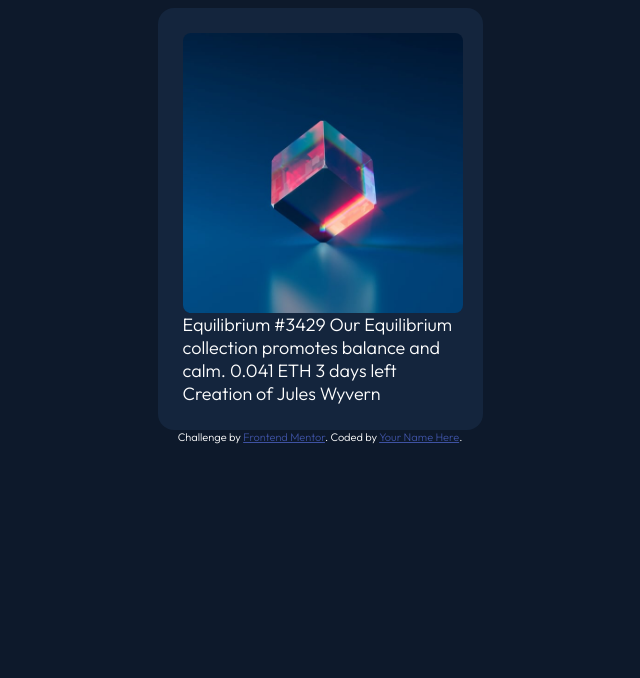
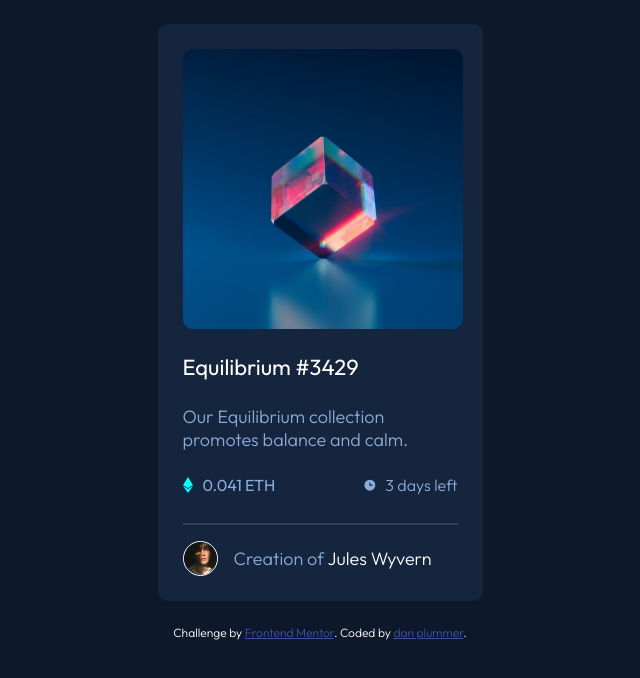
Before and after one commit to daniielrp/nft-starter-challenge, a plain HTML site: page index.html in a window 1280 px wide. Shown: the whole page, without its empty margins (320-960 px from the left). Drawn offline with Linux system fonts and the light colour scheme.

Commit message:
finish challenge, update readme

```diff
--- a/css/styles.css
+++ b/css/styles.css
@@ -1,46 +1,69 @@
 :root {
-    --card-bg: hsl(216,50%,16%);
-    --main-bg: hsl(217,54%,11%);
-    --overlay-bg: hsla(178, 100%, 50%, 0.4);
+    --card-colour: hsl(216,50%,16%);
+    --main-colour: hsl(217,54%,11%);
+    --overlay-colour: hsla(178, 100%, 50%, 0.4);
+    --cyan: hsla(178, 100%, 50%);
+    --soft-blue: hsl(215, 51%, 70%);
+    --white: hsl(0, 0%, 100%);
 
 
-    --b-radius: 8px;
+    --border-radius: 10px;
+    --margin: 24px;
 
-        /* weights */
-        --w-light: 300;
-        --w-medium: 400;
-        --w-heavy: 600;
+
+    --text-light: 300;
+    --text-medium: 400;
+    --text-heavy: 600;
+}
+* {
+    box-sizing: border-box;
+    margin: 0;
+    padding: 0;
 }
 body {
     font-size: 18px;
-    color: #fff;
-    font-weight: var(--w-light);
+    color: var(--white);
+    font-weight: var(--text-light);
     font-family: 'Outfit', sans-serif;
-    background-color: var(--main-bg);
+    background-color: var(--main-colour);
 }
-
+h1 {
+    font-size: 22px;
+    font-weight: var(--text-medium);
+    margin-bottom: var(--margin);
+}
+h1:hover {
+    color: var(--cyan);
+    cursor: pointer;
+}
+p {
+    color: var(--soft-blue);
+}
 .card {
-    border-radius: 1rem;
+    border-radius: var(--border-radius);
     padding: 25px;
-    background-color: var(--card-bg);
+    background-color: var(--card-colour);
     width: 325px;
     box-sizing: border-box;
     margin-left: auto;
     margin-right: auto;
+    margin-top: var(--margin);
+    margin-bottom: var(--margin);
 
 }
 .nft-image {
     position: relative;
     width: 280px;
     height: 280px;
-    border-radius: var(--b-radius);
+    border-radius: var(--border-radius);
     margin-left: auto;
     margin-right: auto;
     cursor: pointer;
+    margin-bottom: var(--margin);
 }
 .nft-image-base {
     width: 100%;
-    border-radius: var(--b-radius);
+    border-radius: var(--border-radius);
     object-fit: cover;
     object-position: center;
 }
@@ -49,16 +72,76 @@ body {
     position: absolute;
     width: 100%;
     height: 100%;
-    border-radius: var(--b-radius);
+    border-radius: var(--border-radius);
     opacity: 1;
     margin-left: auto;
     margin-right: auto;
 }
-.nft-image:hover .nft-image-overlay{
-    background-color: var(--overlay-bg)
+.nft-image:hover .nft-image-overlay {
+    background-color: var(--overlay-colour)
 }
 .view-icon{
     opacity: 0;
     position: absolute;
     top: 124px;
     left: 124px;
+}
+.nft-image:hover .view-icon {
+    opacity: 1;
+}
+.nft-desc {
+    margin-bottom: var(--margin);
+}
+.nft-info-box {
+    display: flex;
+    align-items: center;
+}
+.gap {
+    justify-content: space-between;
+}
+.nft-price {
+    display: flex;
+    align-items: center;
+}
+.nft-time {
+    display: flex;
+    align-items: center;
+}
+.eth-icon {
+    width: 10px;
+    margin-right: 10px;
+}
+.nft-price-text {
+    font-weight: var(--text-medium);
+    font-size: 16px;
+}
+.time-icon {
+    width: 14px;
+    margin-right: 8px;
+}
+.nft-time-text {
+    font-size: 16px;
+}
+.hr {
+    margin-top: 28px;
+    margin-bottom: 16px;
+    background-color: hsl(215, 32%, 27%);
+    height: 2px;
+}
+.creator-box {
+    display: flex;
+    align-items: center;
+}
+.avatar {
+    width: 35px;
+    border: 1px solid var(--white);
+    border-radius: 50%;
+    margin-right: 16px;
+}
+.creator-name {
+    color: var(--white);
+    cursor: pointer;
+}
+.creator-name:hover {
+    color: var(--cyan);
+}
--- a/index.html
+++ b/index.html
@@ -14,7 +14,7 @@
 
   <!-- Feel free to remove these styles or customise in your own stylesheet 👍 -->
   <style>
-    .attribution { font-size: 11px; text-align: center; }
+    .attribution { font-size: 12px; text-align: center; }
     .attribution a { color: hsl(228, 45%, 44%); }
   </style>
 </head>
@@ -24,20 +24,27 @@
     <div class="nft-image-overlay"><img src="images/icon-view.svg" width="32px" alt="overlay eye icon" class="view-icon"></div>
     <img class="nft-image-base" src="images/image-equilibrium.jpg" alt="image of the Equilibrium NFT">
   </div>
-  Equilibrium #3429
-
-  Our Equilibrium collection promotes balance and calm.
-
-  0.041 ETH
-  3 days left
-
-  Creation of Jules Wyvern
+  <h1 class="nft-name">Equilibrium #3429</h1>
+  <p class="nft-desc">Our Equilibrium collection promotes balance and calm.</p>
+  <div class="nft-info-box gap">
+    <div class="nft-price">
+      <img src="images/icon-ethereum.svg" alt="eth-logo" class="eth-icon">
+      <p class="nft-price-text">0.041 ETH</p>
+    </div>
+    <div class="nft-time">
+      <img src="images/icon-clock.svg" alt="time remaining" class="time-icon">
+      <p class="nft-time-text">3 days left</p>
+    </div>
+  </div>
+  <div class="hr"></div>
+  <div class="creator-box">
+    <img src="images/image-avatar.png" alt="creator avatar" class="avatar">
+    <p class="credit-text">Creation of <span class="creator-name">Jules Wyvern</span></p>
+  </div>
 </div>
-
-
   <div class="attribution">
     Challenge by <a href="https://www.frontendmentor.io?ref=challenge" target="_blank">Frontend Mentor</a>.
-    Coded by <a href="#">Your Name Here</a>.
+    Coded by <a href="#">dan plummer</a>.
   </div>
 </body>
 </html>
```
Also changed, not shown: images/screenshot.png (added), 4 other files.
